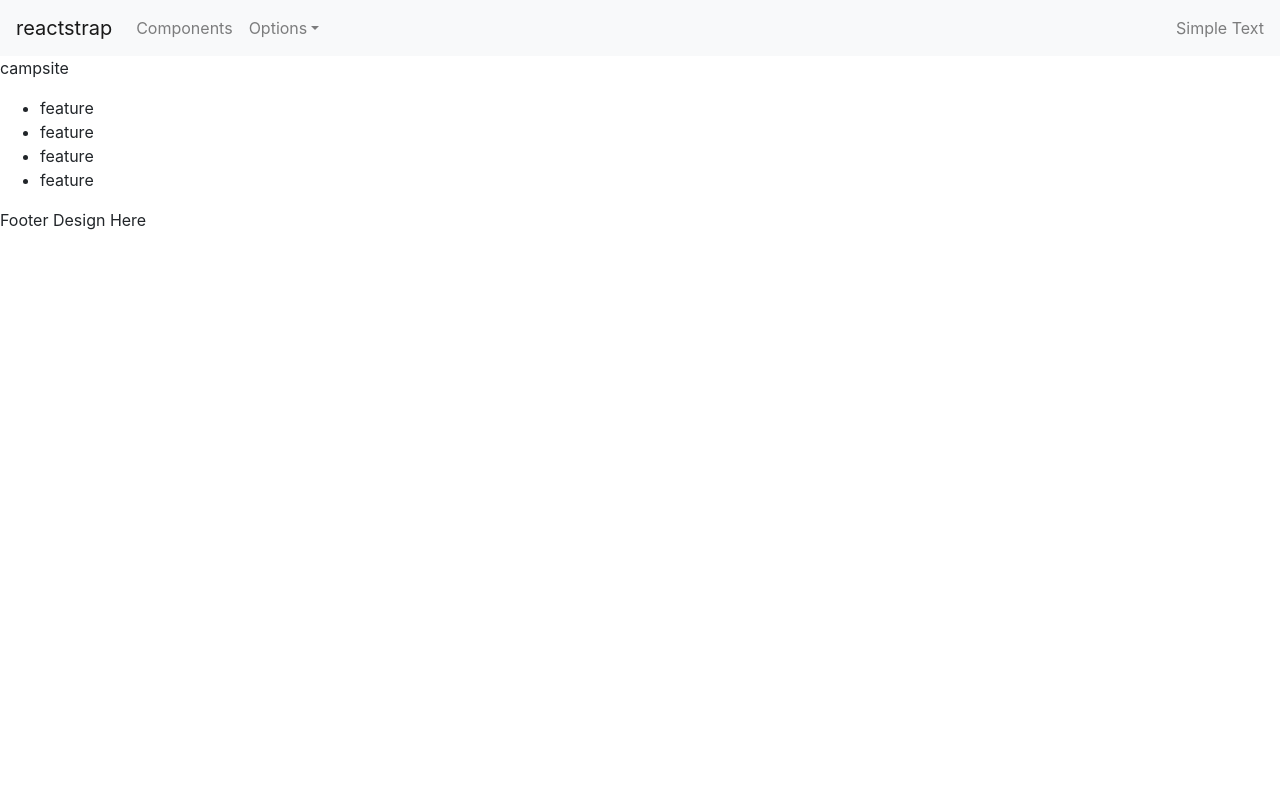
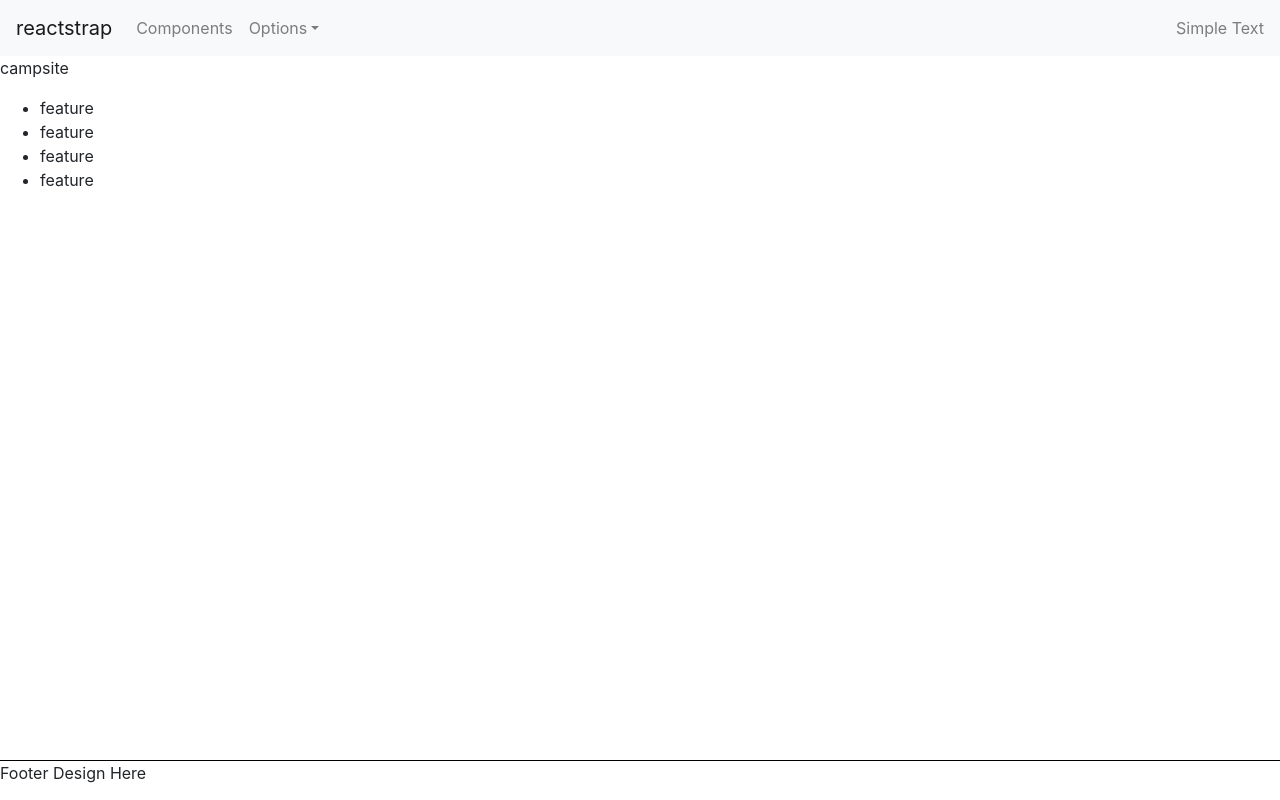
Before and after one commit to jacwhite99/foxtrot-site, a React (Create React App) app in the folder client/: page /rooms/campsite in a window 1280 px wide. Built offline with nearby package versions, Linux system fonts and the light colour scheme.

Commit message:
Footer moved to bottom

```diff
--- a/client/src/components/PageComponents/Footer.js
+++ b/client/src/components/PageComponents/Footer.js
@@ -1,7 +1,7 @@
 import React from "react";
 
 const footer = () => {
-	return <div>Footer Design Here</div>;
+	return <div className="footer">Footer Design Here</div>;
 };
 
 export default footer;
--- a/client/src/index.js
+++ b/client/src/index.js
@@ -1,6 +1,6 @@
 import React from "react";
 import ReactDOM from "react-dom";
-import "./index.css";
+import "./main.css";
 import App from "./App";
 import * as serviceWorker from "./serviceWorker";
 import "bootstrap/dist/css/bootstrap.min.css";
--- /dev/null
+++ b/client/src/main.css
@@ -0,0 +1,9 @@
+.footer {
+  position: absolute;
+  bottom: 0;
+  width: 100%;
+  height: 2.5rem;
+  /* Footer height */
+  border-top: black 1px solid;
+}
+/*# sourceMappingURL=main.css.map */
--- /dev/null
+++ b/client/src/main.scss
@@ -0,0 +1 @@
+@import "./sass/components/pageComponents/footer.scss";
--- /dev/null
+++ b/client/src/sass/components/pageComponents/footer.css
@@ -0,0 +1,9 @@
+.footer {
+  position: absolute;
+  bottom: 0;
+  width: 100%;
+  height: 2.5rem;
+  /* Footer height */
+  border-top: black 1px solid;
+}
+/*# sourceMappingURL=footer.css.map */
--- /dev/null
+++ b/client/src/sass/components/pageComponents/footer.scss
@@ -0,0 +1,7 @@
+.footer {
+	position: absolute;
+	bottom: 0;
+	width: 100%;
+	height: 2.5rem; /* Footer height */
+	border-top: black 1px solid;
+}
```
Also changed, not shown: 2 other files (tests, documents, lock files or other folders).
